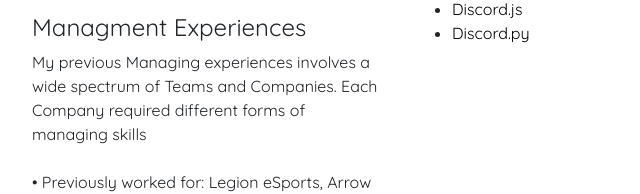
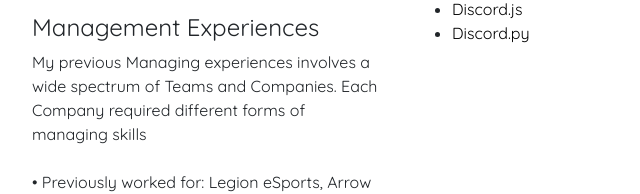
Before and after one commit to LGN-Silv/porto, a plain HTML site: page index.html in a window 1280 px wide. Shown: the part 517-711 px from the top of the page, 53-693 px from the left. Drawn offline with nearby package versions, Linux system fonts and the light colour scheme.

Commit message:
Update index.html

```diff
--- a/index.html
+++ b/index.html
@@ -35,7 +35,7 @@
                 <h4>Management:</h4>
                 <p>I know the correct times to act professional & when it’s alright to act informal.
 I have a high knowledge on a competitive level,working closely with professional players in the past. I know how to adapt to corresponding atmospheres well and enjoy being a part of new projects </p>
-<h4>Managment Experiences</h4>
+<h4>Management Experiences</h4>
  <p>My previous Managing experiences involves a wide spectrum of Teams and Companies. Each Company required different forms of managing skills<br>
 <br>
 • Previously worked for: Legion eSports, Arrow eSports, Team FLIx, Insanity Creative, GameStars, TheSpark Esports.<br>
```
